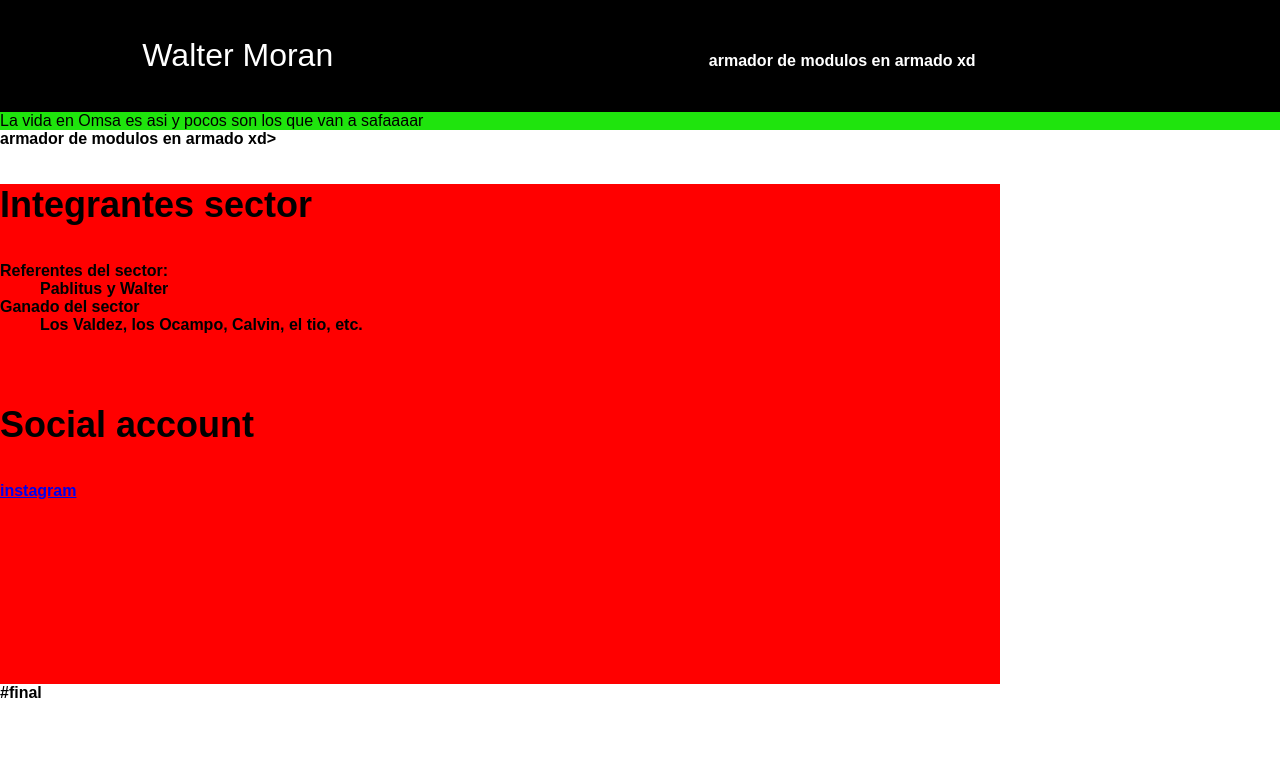
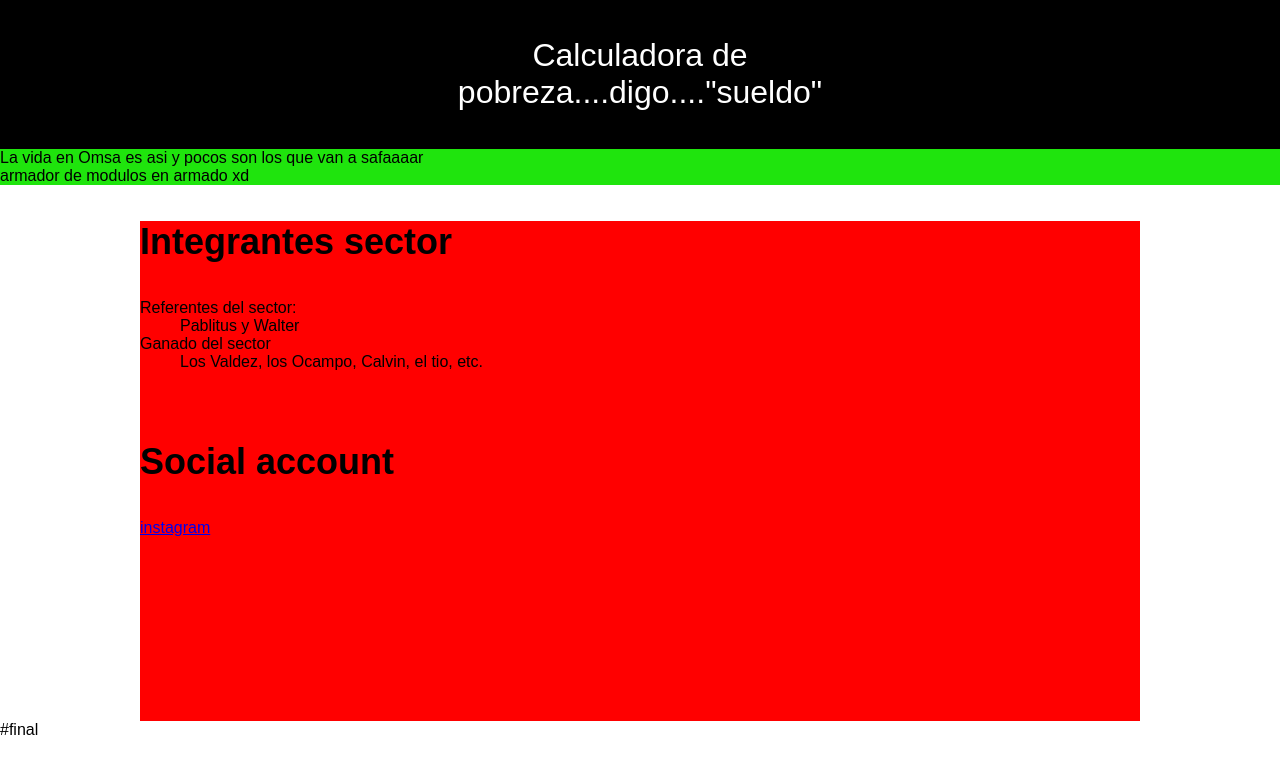
Before and after one commit to WalterMoran24/five_Six_seven, a plain HTML site: page index.html in a window 1280 px wide. Drawn offline with Linux system fonts and the light colour scheme.

Commit message:
nuevos cambios

```diff
--- a/index.html
+++ b/index.html
@@ -7,14 +7,15 @@
   </head>
   <body style="font-family: Arial, sans-serif;margin: 0%;">
     <header style="background-color:black;color:white;text-align: center;padding: 16px;">
-      <h1 style= "display: inline-block;width:400px;font-weight: 400;">Walter Moran</h1>
-      <p style= "display: inline-block;width:800px;font-weight: 800">armador de modulos en armado xd</p>
+      <h1 style= "display: inline-block;width:400px;font-weight: 400;">Calculadora de pobreza....digo...."sueldo"</h1>
     </header>
 
     <div style="background-color:rgb(31, 228, 13);color:rgb(0, 0, 0);text-align: left;">
       La vida en Omsa es asi y pocos son los que van a safaaaar
     </div>
-    <div style= "display: inline-block;width:800px;font-weight: 800">armador de modulos en armado xd>
+    <div style= "background-color:rgb(31, 228, 13);color:rgb(0, 0, 0);text-align: left;">
+      armador de modulos en armado xd
+    </div>
     </header>
     <section>
       <div style="width: 1000px;background-color: red;height: 500px;margin-right:auto;margin-left: auto;">
```
